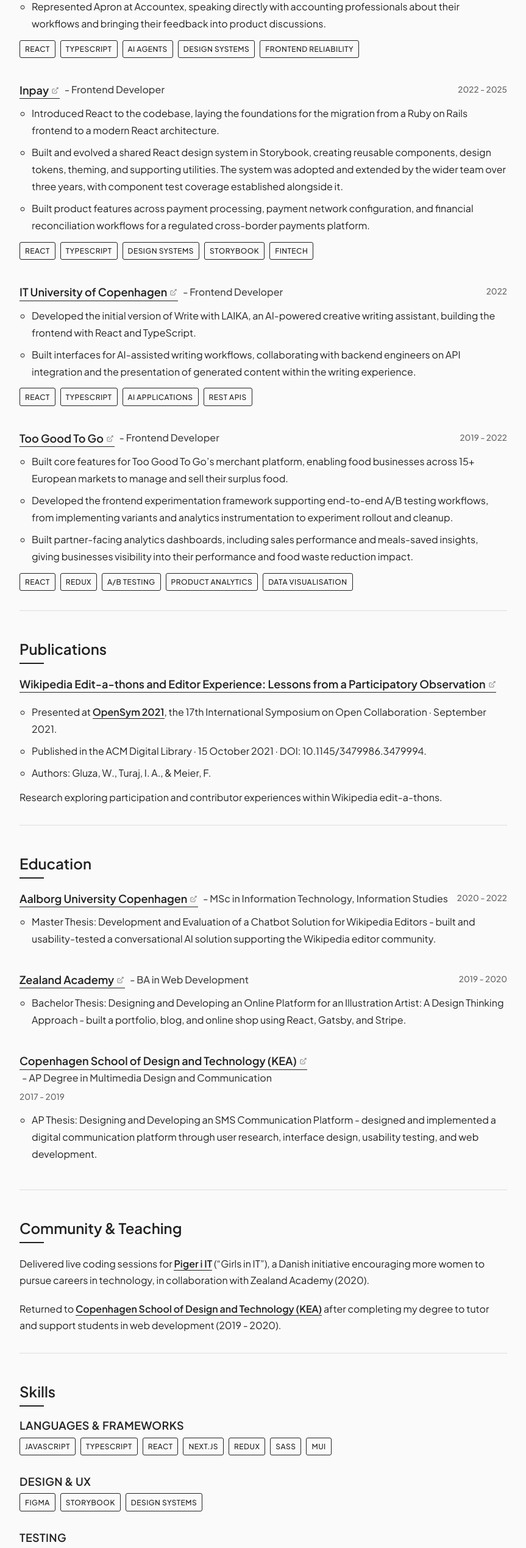
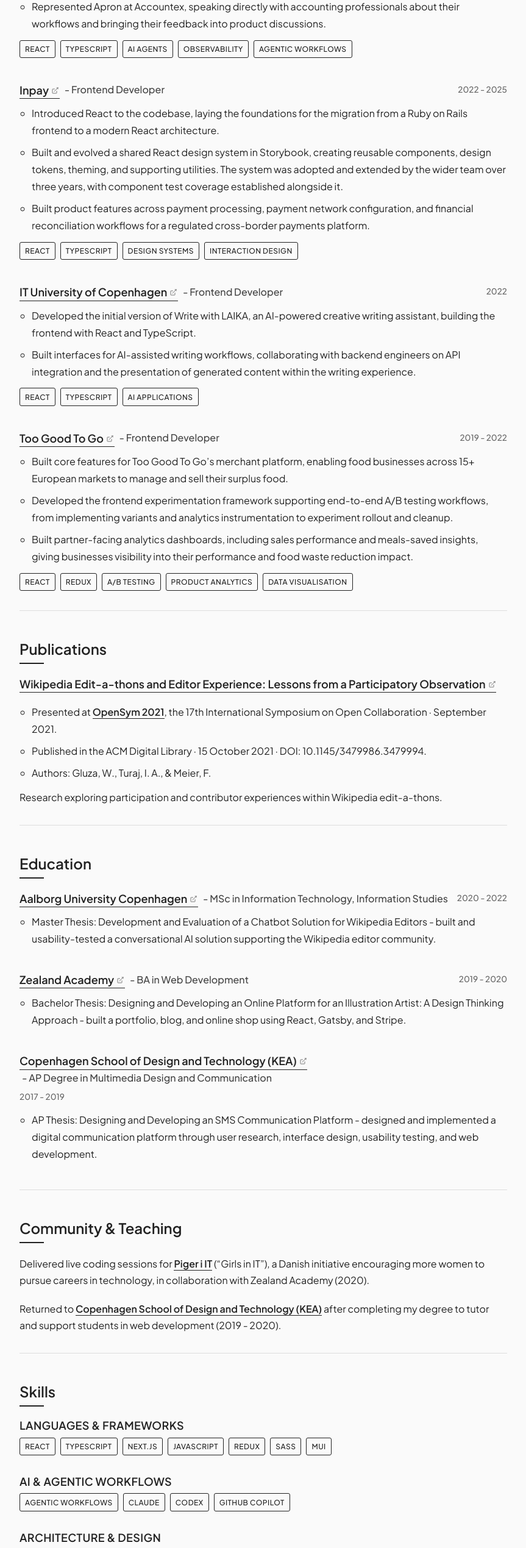
Before and after one commit to w-gluza/portfolio, a Next.js app: page / in a window 1280 px wide. Shown: the part 1044-3583 px from the top of the page at 61% size, without its empty margins (208-1071 px from the left). Built offline with nearby package versions, Linux system fonts and the light colour scheme.

Commit message:
feat(skills): align skills, job tags and keywords with CV

```diff
--- a/app/data/experience.tsx
+++ b/app/data/experience.tsx
@@ -22,8 +22,8 @@ export const experience: readonly Entry[] = [
       "React",
       "TypeScript",
       "AI Agents",
-      "Design Systems",
-      "Frontend Reliability",
+      "Observability",
+      "Agentic Workflows",
     ],
   },
   {
@@ -36,7 +36,7 @@ export const experience: readonly Entry[] = [
       "Built and evolved a shared React design system in Storybook, creating reusable components, design tokens, theming, and supporting utilities. The system was adopted and extended by the wider team over three years, with component test coverage established alongside it.",
       "Built product features across payment processing, payment network configuration, and financial reconciliation workflows for a regulated cross-border payments platform.",
     ],
-    tags: ["React", "TypeScript", "Design Systems", "Storybook", "Fintech"],
+    tags: ["React", "TypeScript", "Design Systems", "Interaction Design"],
   },
   {
     name: "IT University of Copenhagen",
@@ -47,7 +47,7 @@ export const experience: readonly Entry[] = [
       "Developed the initial version of Write with LAIKA, an AI-powered creative writing assistant, building the frontend with React and TypeScript.",
       "Built interfaces for AI-assisted writing workflows, collaborating with backend engineers on API integration and the presentation of generated content within the writing experience.",
     ],
-    tags: ["React", "TypeScript", "AI Applications", "REST APIs"],
+    tags: ["React", "TypeScript", "AI Applications"],
   },
   {
     name: "Too Good To Go",
--- a/app/data/skills.ts
+++ b/app/data/skills.ts
@@ -1,22 +1,42 @@
 export const skills = {
   "Languages & Frameworks": [
+    "React",
+    "TypeScript",
+    "Next.js",
     "JavaScript",
-    "TypeScript",
-    "React",
-    "Next.js",
     "Redux",
     "SASS",
     "MUI",
   ],
-  "Design & UX": ["Figma", "Storybook", "Design Systems"],
-  Testing: ["Jest", "React Testing Library", "Cypress", "MSW"],
+  "AI & Agentic Workflows": [
+    "Agentic Workflows",
+    "Claude",
+    "Codex",
+    "GitHub Copilot",
+  ],
+  "Architecture & Design": [
+    "Frontend Architecture",
+    "Design Systems",
+    "Interaction Design",
+    "Storybook",
+    "Figma",
+  ],
+  "Observability & Error Monitoring": ["Sentry", "OpenReplay"],
+  "Testing & Accessibility": [
+    "Jest",
+    "React Testing Library",
+    "Playwright",
+    "MSW",
+    "Usability Testing",
+    "a11y",
+  ],
   "Analytics & Experimentation": [
     "A/B Testing",
     "Product Analytics",
     "Amplitude",
     "Data Visualisation",
   ],
-  "Forms & Data": ["React Hook Form", "Formik", "Yup", "REST APIs", "SWR"],
+  "Forms & Data": ["React Hook Form", "Formik", "Yup", "Zod", "SWR"],
   "Tooling & CI": [
     "Git",
     "GitHub",
@@ -24,9 +44,7 @@ export const skills = {
     "GitHub Actions",
     "GitLab CI",
     "Docker",
-    "Sentry",
   ],
-  "Code Standards": ["ESLint", "Prettier", "Linting Pipelines"],
-  "AI Tools": ["Claude", "GitHub Copilot"],
-  Collaboration: ["Agile", "Jira", "Confluence"],
+  "Code Standards": ["ESLint", "Prettier", "Automated Pipelines"],
+  Collaboration: ["Agile", "Linear", "Jira", "Confluence"],
 } as const satisfies Record<string, readonly string[]>;
--- a/app/layout.tsx
+++ b/app/layout.tsx
@@ -22,10 +22,10 @@ export const metadata: Metadata = {
     "TypeScript",
     "Next.js",
     "JavaScript",
-    "Storybook",
+    "Frontend Architecture",
     "Design Systems",
-    "Web Development",
-    "Developer Portfolio",
+    "Observability",
+    "Agentic Workflows",
     "London",
   ],
   authors: [{ name: "Wioletta Gluza", url: "https://github.com/w-gluza" }],
```
